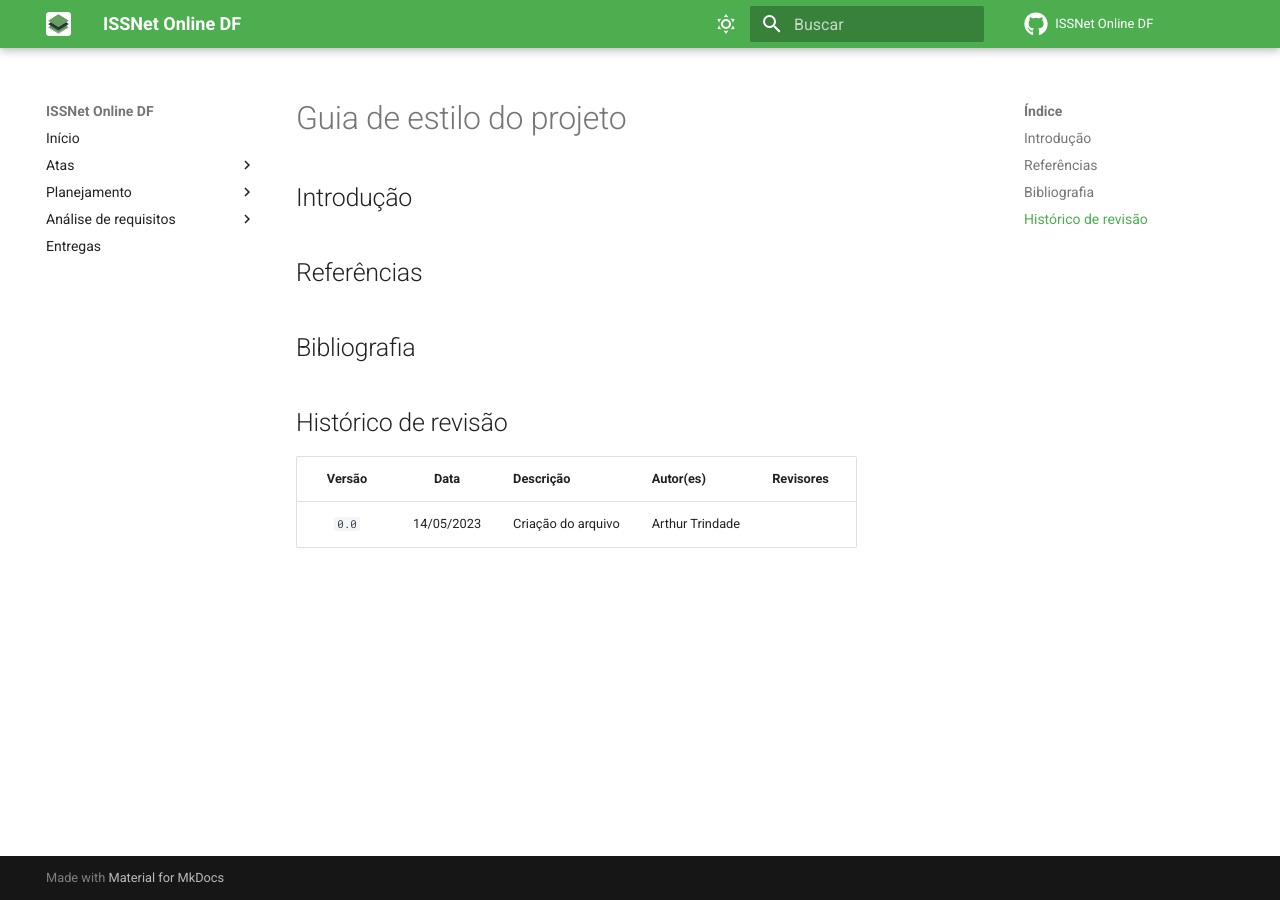
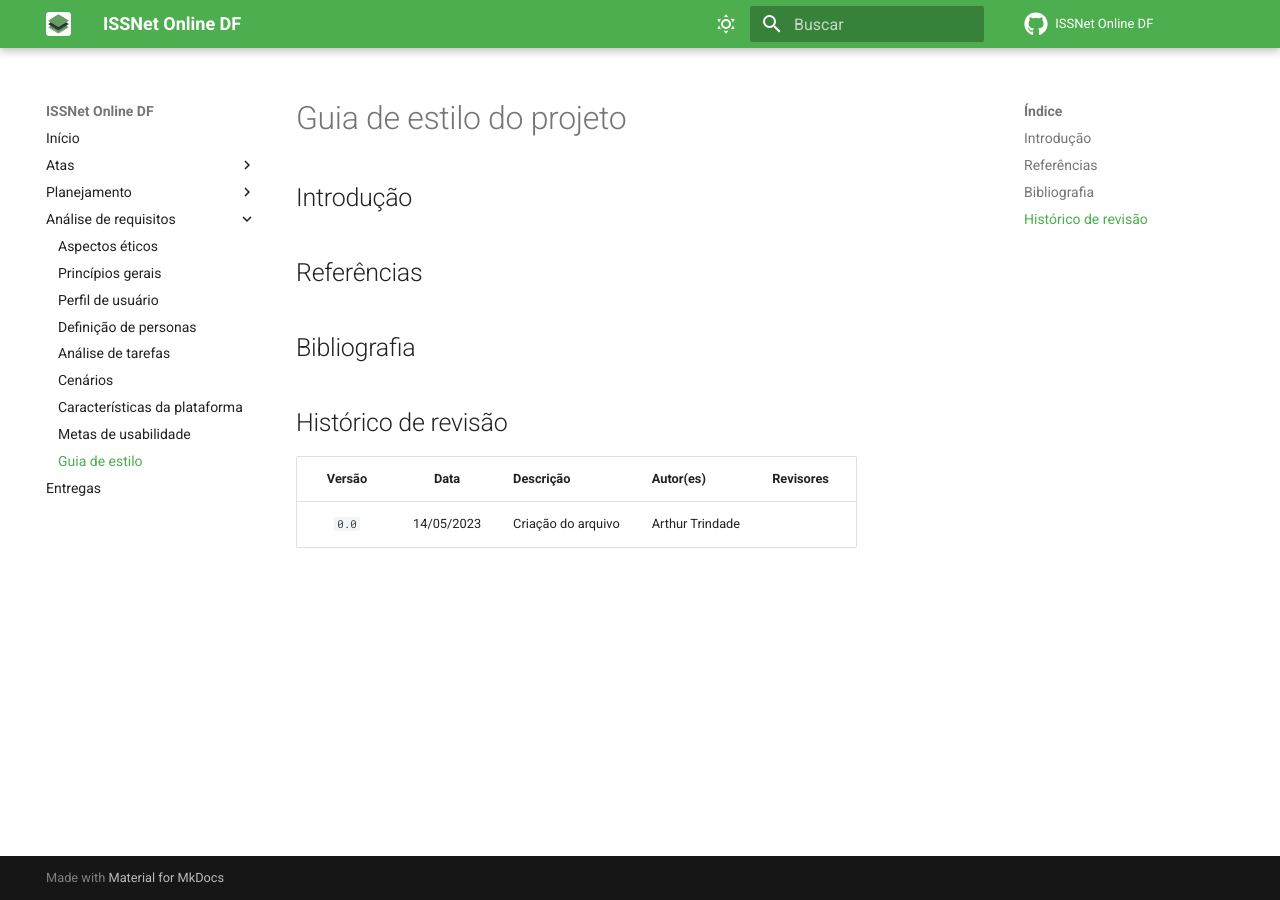
Before and after one commit to Interacao-Humano-Computador/2023.1-ISSNet, an MkDocs documentation site: the page built from gitpages/docs/analise_de_requisitos/guia_de_estilo.md, in a window 1280 px wide. Built offline with MkDocs 1.6.1 and Material for MkDocs 9.7.7, drawn with Linux system fonts in a browser that asks for light colours; comment, search, counter and statistics services are not loaded.

Commit message:
esqueci de subir o mkdocs

```diff
--- a/mkdocs.yml
+++ b/mkdocs.yml
@@ -20,10 +20,14 @@ nav:
     - Processo de design: planejamento/processo.md
   - Análise de requisitos:
     - Aspectos éticos: analise_de_requisitos/aspectos_eticos.md
+    - Princípios gerais: analise_de_requisitos/principios_gerais.md
     - Perfil de usuário: analise_de_requisitos/perfil_de_usuario.md
     - Definição de personas: analise_de_requisitos/personas.md
     - Análise de tarefas: analise_de_requisitos/analise_de_tarefas.md
     - Cenários: analise_de_requisitos/cenarios.md
+    - Características da plataforma: analise_de_requisitos/caracteristicas_da_plataforma.md
+    - Metas de usabilidade: analise_de_requisitos/metas_de_usabilidade.md
+    - Guia de estilo: analise_de_requisitos/guia_de_estilo.md
   - Entregas: entregas.md
 
 extra_css:
```
